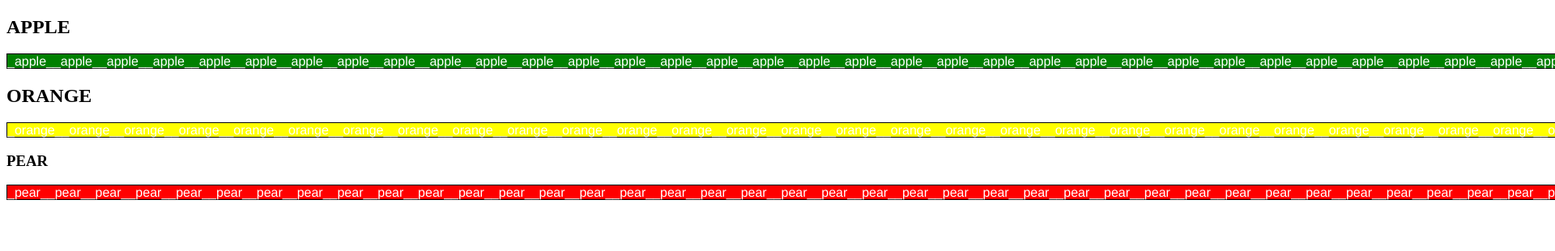
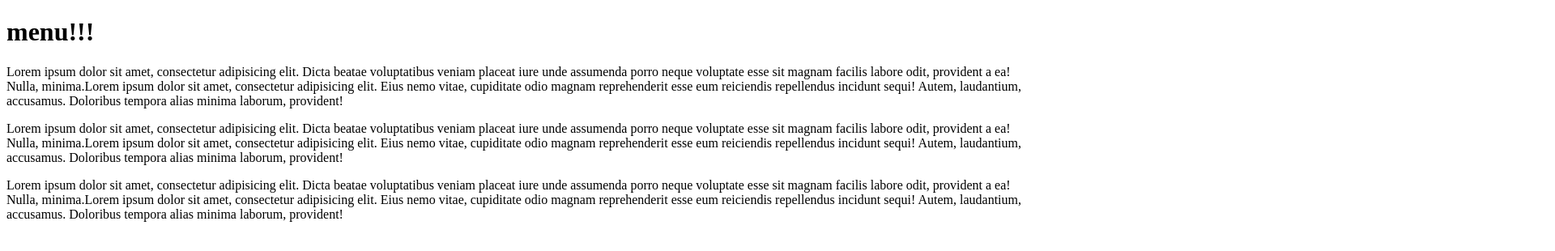
Before and after one commit to marypauly518/marypauly518.github.io, a plain HTML site: page site/index.html in a window 1280 px wide. Shown: the top 310 px of the page at 81% size, 1920 px wide, since content can reach past the window. Drawn offline with Linux system fonts and the light colour scheme.

Commit message:
Update index.html

```diff
--- a/site/index.html
+++ b/site/index.html
@@ -1,26 +1,27 @@
-<!doctype html>
+ <!DOCTYPE html>
+
 <html>
+
 <head>
-	<meta charset="utf=8">
+
+<meta charset="utf-8">
 <link rel="stylesheet" href="ss.css">
-<title>FRUIT MENU!!</title>
+
+<title>Menu!!!</title>
+
+
 </head>
 
 <body>
-	<section>
-	<h1>APPLE</h1>
-	<div><p1>_apple__apple__apple__apple__apple__apple__apple__apple__apple__apple__apple__apple__apple__apple__apple__apple__apple__apple__apple__apple__apple__apple__apple__apple__apple__apple__apple__apple__apple__apple__apple__apple__apple__apple__apple__apple__apple__apple__apple__apple__apple__apple__apple_</p1></div>
-	</section>
 
-	<section>
-	<h2>ORANGE</h2>
-	<div><p2>_orange__orange__orange__orange__orange__orange__orange__orange__orange__orange__orange__orange__orange__orange__orange__orange__orange__orange__orange__orange__orange__orange__orange__orange__orange__orange__orange__orange__orange__orange__orange__orange__orange__orange__orange__orange__orange_</p2></div>
-	</section>
+<h1>menu!!!</h1>
 
-	<section>
-	<h3>PEAR</h3>
-	<div><p3>_pear__pear__pear__pear__pear__pear__pear__pear__pear__pear__pear__pear__pear__pear__pear__pear__pear__pear__pear__pear__pear__pear__pear__pear__pear__pear__pear__pear__pear__pear__pear__pear__pear__pear__pear__pear__pear__pear__pear__pear__pear__pear__pear__pear__pear__pear__pear__pear__pear_</p3></div>
-	</section>
+<section><p id="p1">Lorem ipsum dolor sit amet, consectetur adipisicing elit. Dicta beatae voluptatibus veniam placeat iure unde assumenda porro neque voluptate esse sit magnam facilis labore odit, provident a ea! Nulla, minima.Lorem ipsum dolor sit amet, consectetur adipisicing elit. Eius nemo vitae, cupiditate odio magnam reprehenderit esse eum reiciendis repellendus incidunt sequi! Autem, laudantium, accusamus. Doloribus tempora alias minima laborum, provident!</p></section>
+
+<section><p id="p2">Lorem ipsum dolor sit amet, consectetur adipisicing elit. Dicta beatae voluptatibus veniam placeat iure unde assumenda porro neque voluptate esse sit magnam facilis labore odit, provident a ea! Nulla, minima.Lorem ipsum dolor sit amet, consectetur adipisicing elit. Eius nemo vitae, cupiditate odio magnam reprehenderit esse eum reiciendis repellendus incidunt sequi! Autem, laudantium, accusamus. Doloribus tempora alias minima laborum, provident!</p></section>
+
+<section><p id="p3">Lorem ipsum dolor sit amet, consectetur adipisicing elit. Dicta beatae voluptatibus veniam placeat iure unde assumenda porro neque voluptate esse sit magnam facilis labore odit, provident a ea! Nulla, minima.Lorem ipsum dolor sit amet, consectetur adipisicing elit. Eius nemo vitae, cupiditate odio magnam reprehenderit esse eum reiciendis repellendus incidunt sequi! Autem, laudantium, accusamus. Doloribus tempora alias minima laborum, provident!</p></section>
 
 </body>
+
 </html>
```
